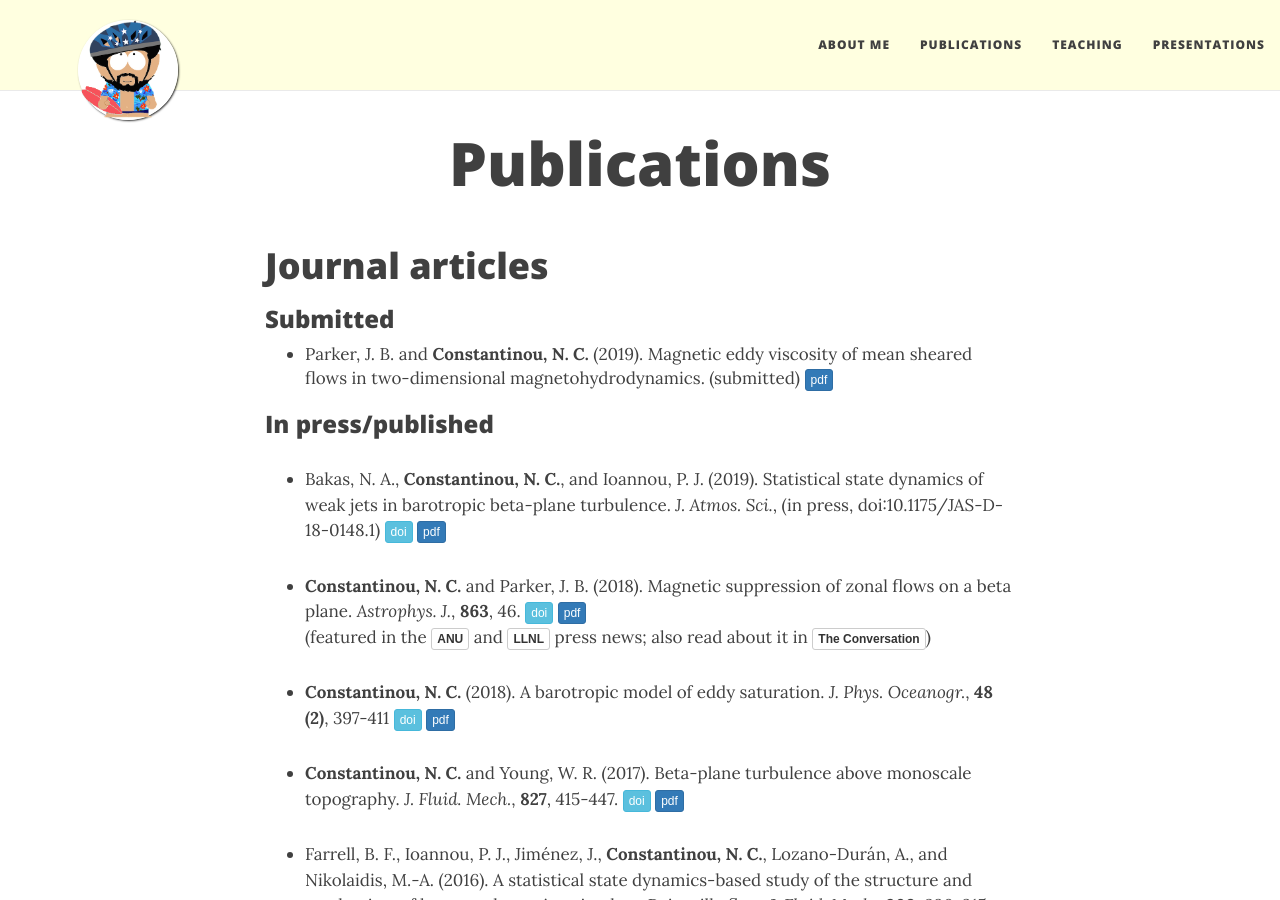
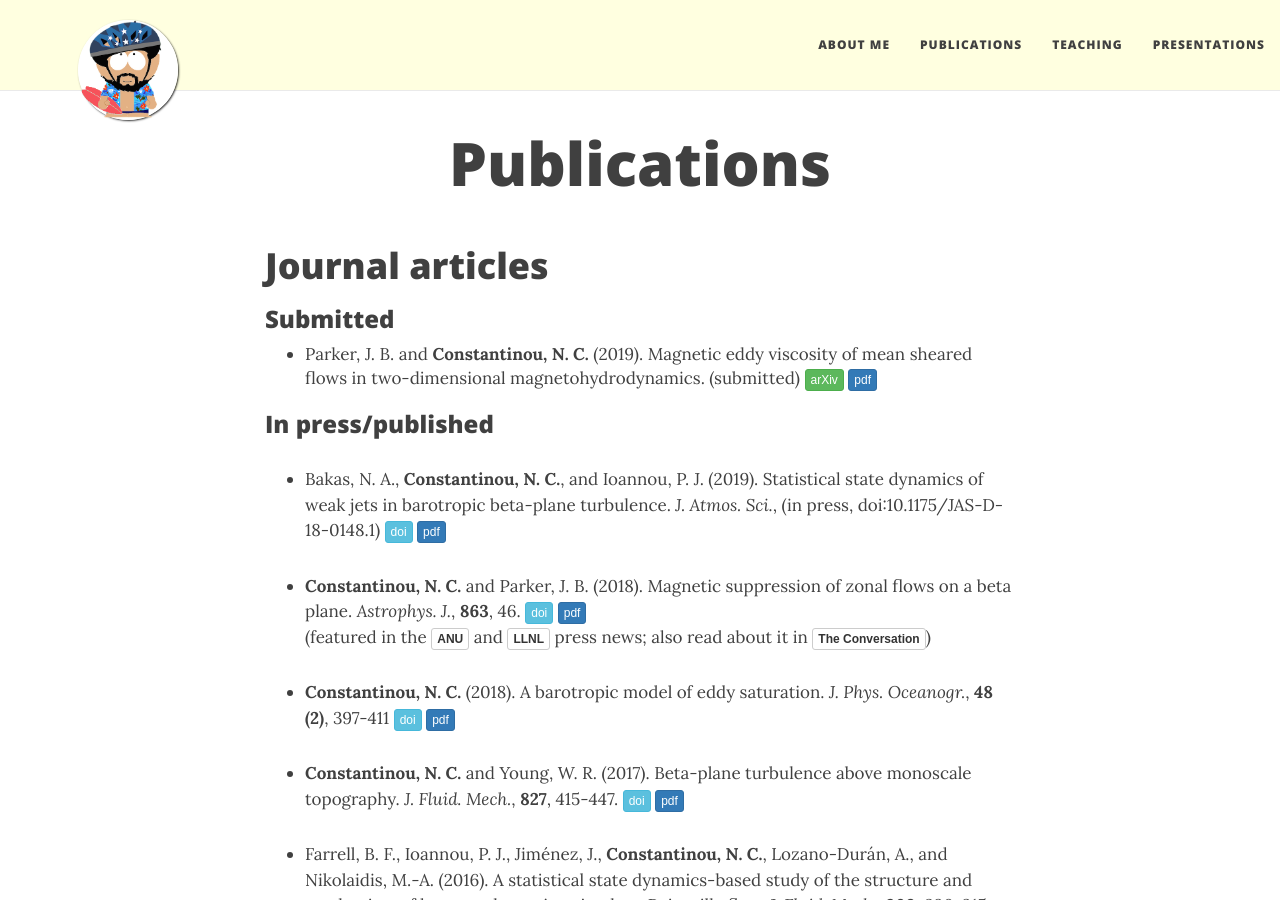
Before and after one commit to navidcy/navidcy.github.io, a Jekyll site: the page built from publications.md, in a window 1280 px wide and 900 px high. Built offline with Jekyll 4.4.1, drawn with Linux system fonts in a browser that asks for light colours; nearby versions of some CDN libraries; comment, search, counter and statistics services are not loaded.

Commit message:
adds arxiv for magnetic viscosity

```diff
--- a/publications.md
+++ b/publications.md
@@ -9,7 +9,7 @@ title: Publications
 
 ### Submitted
 
-- Parker, J. B. and **Constantinou, N. C.** (2019). Magnetic eddy viscosity of mean sheared flows in two-dimensional magnetohydrodynamics. (submitted) <!--[<span class="btn btn-success btn-xs{{end}}" style="font-family:sans-serif;">arXiv</span>][arXiv:1503.07644]{:target="_blank"}--> [<span class="btn btn-primary btn-xs{{end}}" style="font-family:sans-serif;">pdf</span>][magneticviscosity]
+- Parker, J. B. and **Constantinou, N. C.** (2019). Magnetic eddy viscosity of mean sheared flows in two-dimensional magnetohydrodynamics. (submitted) [<span class="btn btn-success btn-xs{{end}}" style="font-family:sans-serif;">arXiv</span>][arXiv:1902.01105]{:target="_blank"} [<span class="btn btn-primary btn-xs{{end}}" style="font-family:sans-serif;">pdf</span>][magneticviscosity]
 
 
 ### In press/published
@@ -114,6 +114,7 @@ title: Publications
 [arXiv:1703.06594]: http://arxiv.org/abs/1703.06594
 [arXiv:1708.03031]: http://arxiv.org/abs/1708.03031
 [arXiv:1805.09847]: https://arxiv.org/abs/1805.09847
+[arXiv:1902.01105]: https://arxiv.org/abs/1902.01105
 
 
 [anu-press-magnetic]: http://www.anu.edu.au/news/all-news/study-helps-solve-mystery-under-jupiter%E2%80%99s-coloured-bands
```
